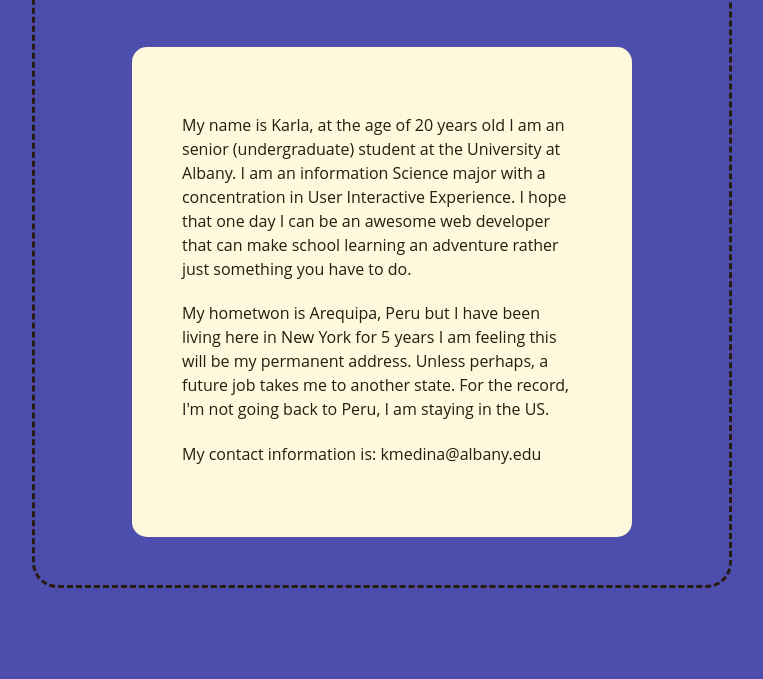
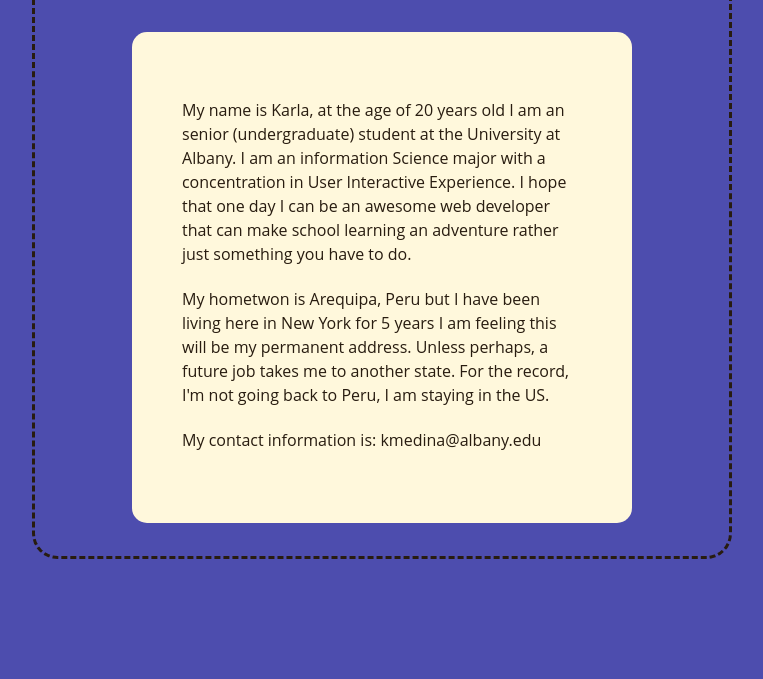
Before and after one commit to kmedina/about-me, a plain HTML site: page index.html in a window 1280 px wide. Shown: the part 200-879 px from the top of the page, without its empty margins (258-1021 px from the left). After the commit the page ends 850 px from the top, so only its background shows below. Drawn offline with nearby package versions, Linux system fonts and the light colour scheme; a script that the page names is missing.

Commit message:
tighten padding

```diff
--- a/css/main.css
+++ b/css/main.css
@@ -21,7 +21,7 @@ border-style:dashed;
 margin:auto;
 margin-top:5.7em;
 margin-bottom:5.7em;
-padding:3em;
+padding:2.1em;
 border-radius:1.6em;
 
 }
```
